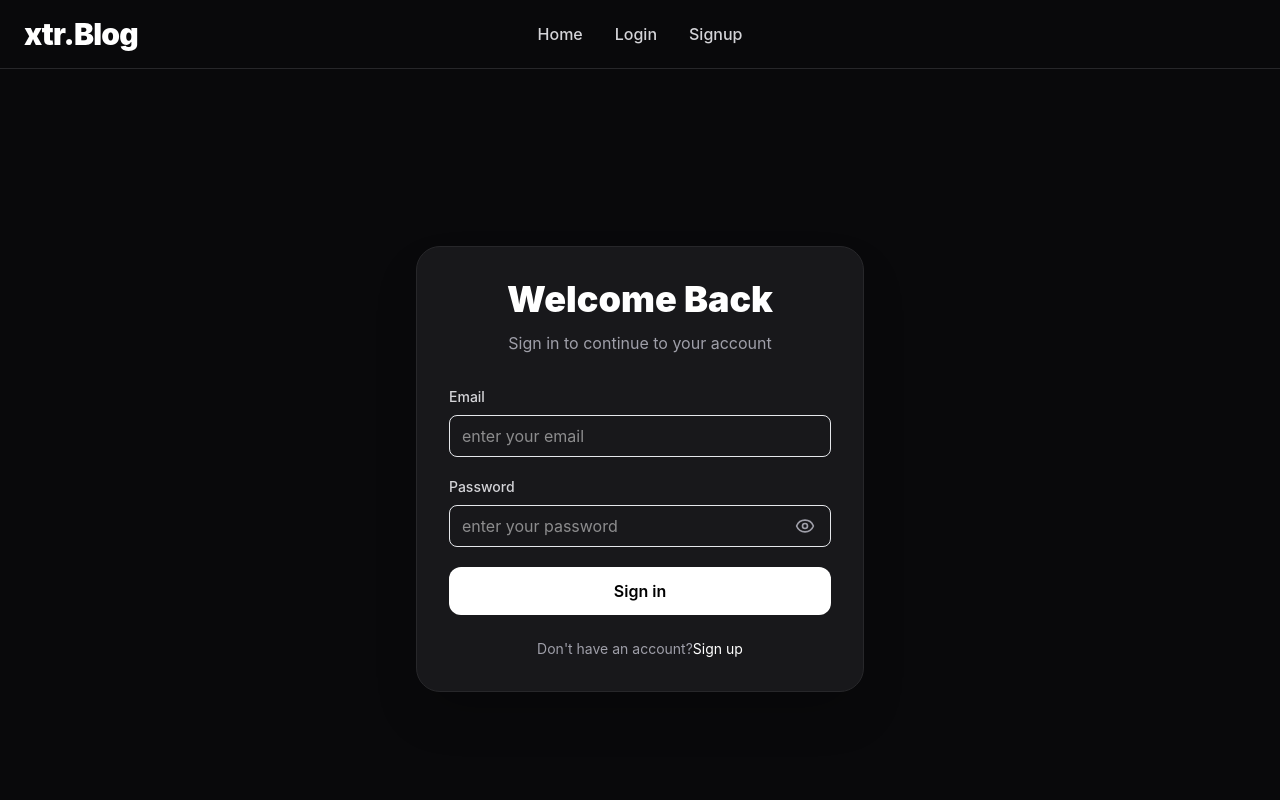
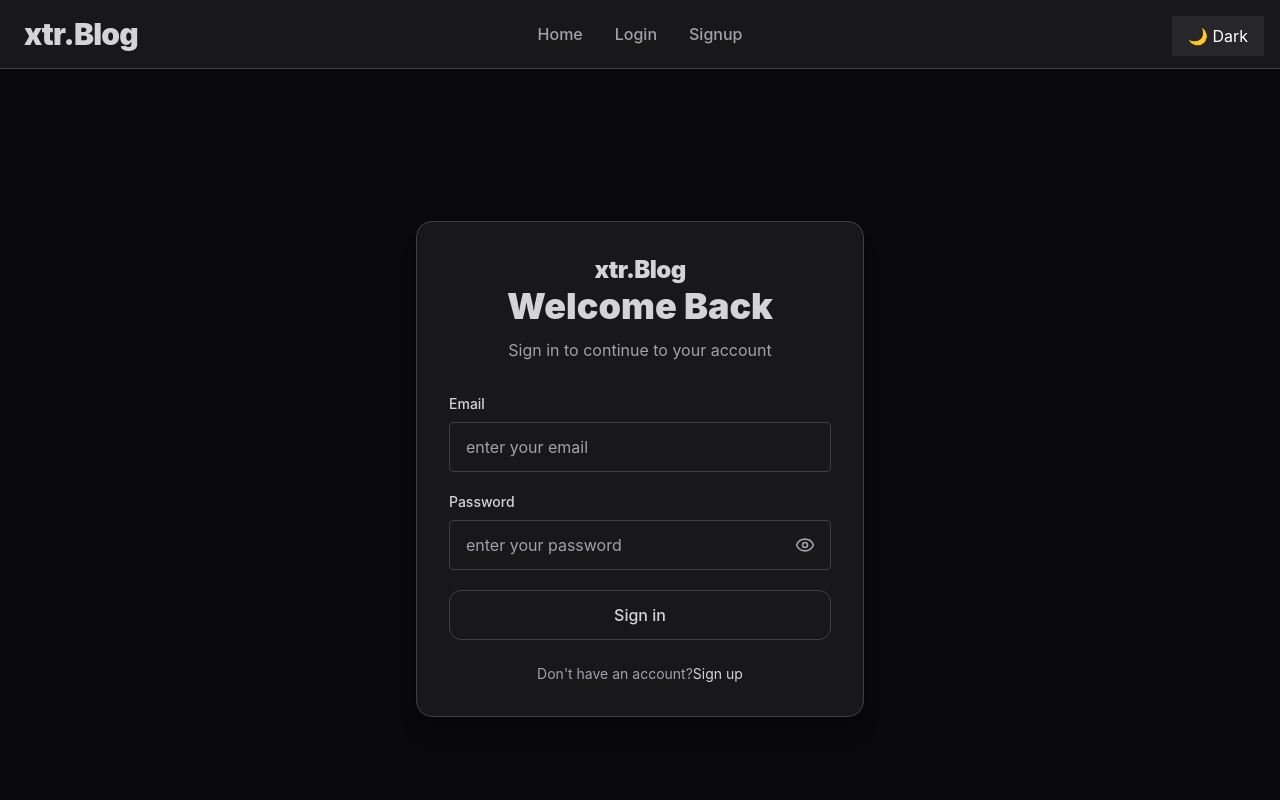
Before and after one commit to xtr0705/xtr-blog, a React (Vite) app: page /Login in a window 1280 px wide. Shown: the top 800 px of the page. Built offline with nearby package versions, Linux system fonts and the light colour scheme; no server answers.

Commit message:
Light/Dark mode. and some UI changes

```diff
--- a/src/App.jsx
+++ b/src/App.jsx
@@ -12,8 +12,10 @@ import Signup from "./pages/Signup";
 import Login from "./pages/Login";
 import Home from "./pages/Home";
 import AuthFlow from "./components/AuthFlow";
+import { useTheme } from "./context/ThemeContext";
 
 function App() {
+  const { theme, toggleTheme } = useTheme();
   const dispatch = useDispatch();
   const [loading, setLoading] = useState(true);
 
@@ -22,9 +24,9 @@ function App() {
       .then((userData) => {
         if (userData) {
           const mainUserData = {
-            id:userData.$id,
-            name:userData.name,
-            email:userData.email
+            id: userData.$id,
+            name: userData.name,
+            email: userData.email
           }
           dispatch(login(mainUserData))
         } else {
@@ -41,6 +43,12 @@ function App() {
       <div className='min-h-screen flex flex-wrap content-between bg-gray-400' >
         <div className='w-full block' >
           <Header />
+          <button
+            onClick={toggleTheme}
+            className="fixed top-4 right-4 z-50 px-4 py-2 bg-zinc-800 text-white"
+          >
+            {theme === "dark" ? "🌙 Dark" : "☀️ Light"}
+          </button>
 
           <Routes>
 
@@ -58,7 +66,7 @@ function App() {
               path="/login"
               element={
                 <AuthFlow authentication={false}>
-                <Login/>
+                  <Login />
                 </AuthFlow>
               }
             />
--- a/src/components/Header/Header.jsx
+++ b/src/components/Header/Header.jsx
@@ -29,13 +29,13 @@ function Header() {
     }
   ]
   return (
-    <header className='w-full border-b border-zinc-800 bg-zinc-950 sticky top-0 z-50 backdrop-blur'>
+    <header className="sticky top-0 z-50 w-full border-b border-[var(--border)] bg-[var(--surface)] backdrop-blur">
 
       <div className='max-w-7xl mx-auto px-3 md:px-6 py-3 md:py-4 grid grid-cols-3 items-center'>
 
         <Link
           to="/"
-          className="text-xl md:text-3xl font-black text-white tracking-tight hover:text-zinc-300 transition"
+          className="text-xl md:text-3xl font-black tracking-tight text-[var(--text)] transition hover:text-[var(--text-secondary)]"
         >
           xtr.Blog
         </Link>
@@ -51,7 +51,7 @@ function Header() {
                 >
                   <button
                     onClick={() => navigate(item.slug)}
-                    className='text-zinc-300 hover:text-white transition text-sm md:text-base font-medium capitalize'
+                    className="text-sm font-medium capitalize transition md:text-base text-[var(--text-secondary)] hover:text-[var(--text)]"
                   >
                     {item.name}
                   </button>
--- a/src/components/Input/Button.jsx
+++ b/src/components/Input/Button.jsx
@@ -1,13 +1,41 @@
 function Button({
   children,
-  className='cursor-pointer',
+  className = "",
   ...props
-}){
-  return(
-    <button className={`px-4 py-2 rounded-lg ${className}`} {...props} >
+}) {
+  return (
+    <button
+      className={`
+        cursor-pointer
+        px-4
+        py-2
+        rounded-lg
+
+        bg-(--surface)
+        border
+        border-(--border)
+
+        text-(--text)
+        font-medium
+
+        transition-all
+        duration-200
+
+        hover:bg-(--hover)
+        hover:border-zinc-500
+
+        active:scale-[0.98]
+
+        disabled:opacity-50
+        disabled:cursor-not-allowed
+
+        ${className}
+      `}
+      {...props}
+    >
       {children}
     </button>
-  )
+  );
 }
 
 export default Button;
--- a/src/components/Input/Input.jsx
+++ b/src/components/Input/Input.jsx
@@ -1,26 +1,67 @@
-import { forwardRef } from 'react';
+import { forwardRef } from "react";
 
-const Input = forwardRef(function Input({
-  className='',
-  label,
-  type='text',
-  ...props
-},ref) {
+const Input = forwardRef(function Input(
+  {
+    className = "",
+    label,
+    type = "text",
+    ...props
+  },
+  ref
+) {
   return (
-    <div className='w-full'>
-      {label &&
-      <label className='inline-block mb-1 pl-1' >
-        {label}
-      </label>
-      }
+    <div className="w-full">
+      {label && (
+        <label
+          className="
+            inline-block
+            mb-2
+            pl-1
+            text-sm
+            font-medium
+            text-[var(--text)]
+          "
+        >
+          {label}
+        </label>
+      )}
+
       <input
+        ref={ref}
         type={type}
-        className={`px-3 py-2 rounded-lg outline-none focus:duration-200 border border-gray-200 w-full ${className}`}
-        ref={ref}
+        className={`
+          w-full
+
+          rounded-sm
+
+          px-4
+          py-3
+
+          bg-[var(--surface)]
+          text-[var(--text)]
+
+          border
+          border-[var(--border)]
+
+          outline-none
+
+          placeholder:text-[var(--text-secondary)]
+
+          transition-all
+          duration-200
+
+          hover:border-zinc-500
+
+          focus:border-zinc-400
+          focus:ring-2
+          focus:ring-zinc-400/20
+
+          ${className}
+        `}
         {...props}
       />
     </div>
   );
-})
+});
 
 export default Input;
--- /dev/null
+++ b/src/context/ThemeContext.jsx
@@ -0,0 +1,30 @@
+import { createContext, useContext, useEffect, useState } from "react";
+
+const ThemeContext = createContext();
+
+export function ThemeProvider({ children }) {
+  const [theme, setTheme] = useState(() => {
+    return localStorage.getItem("theme") || "dark";
+  });
+
+  useEffect(() => {
+    document.documentElement.classList.remove("light", "dark");
+    document.documentElement.classList.add(theme);
+
+    localStorage.setItem("theme", theme);
+  }, [theme]);
+
+  const toggleTheme = () => {
+    setTheme((prev) => (prev === "dark" ? "light" : "dark"));
+  };
+
+  return (
+    <ThemeContext.Provider value={{ theme, toggleTheme }}>
+      {children}
+    </ThemeContext.Provider>
+  );
+}
+
+export function useTheme() {
+  return useContext(ThemeContext);
+}
--- a/src/index.css
+++ b/src/index.css
@@ -101,3 +101,36 @@
   border-radius: 0.35rem;
   font-family: "Fira Code", "JetBrains Mono", monospace;
 }
+:root {
+  --bg: #fafafa;
+  --surface: #ffffff;
+  --surface-2: #f4f4f5;
+
+  --text: #18181b;
+  --text-secondary: #52525b;
+
+  --border: #d4d4d8;
+
+  --hover: #e4e4e7;
+}
+
+.dark {
+  --bg: #09090b;
+  --surface: #18181b;
+  --surface-2: #27272a;
+
+  --text: #d4d4d8;
+  --text-secondary: #a1a1aa;
+
+  --border: #3f3f46;
+
+  --hover: #27272a;
+}
+
+body {
+  background: var(--bg);
+  color: var(--text);
+  transition:
+    background-color .25s ease,
+    color .25s ease;
+}
--- a/src/main.jsx
+++ b/src/main.jsx
@@ -6,13 +6,16 @@ import { Provider } from 'react-redux'
 import store from './store/store.js'
 import { BrowserRouter } from "react-router-dom"
 import "highlight.js/styles/atom-one-dark.css";
+import { ThemeProvider } from "./context/ThemeContext";
 
 
 createRoot(document.getElementById('root')).render(
   <StrictMode>
     <Provider store={store}>
       <BrowserRouter>
+      <ThemeProvider>
         <App />
+      </ThemeProvider>
       </BrowserRouter>
     </Provider>
   </StrictMode>,
--- a/src/pages/Login.jsx
+++ b/src/pages/Login.jsx
@@ -52,7 +52,7 @@ function Login() {
 
           <div className="w-10 h-10 border-4 border-zinc-700 border-t-white rounded-full animate-spin"></div>
 
-          <p className="text-zinc-400 text-sm">
+          <p className="text-[var(--text-secondary)] text-sm">
             Logging in...
           </p>
 
@@ -66,15 +66,21 @@ function Login() {
     return (
       <>
         <PageFadeIn>
-          <div className="min-h-screen bg-zinc-950 flex items-center justify-center px-4">
-            <div className={`w-full max-w-md bg-zinc-900 border border-zinc-800 rounded-3xl p-8 shadow-2xl`} >
+          <div className="min-h-screen bg-(--bg) flex items-center justify-center px-4">
+            <div className="w-full max-w-md bg-(--surface) border border-(--border) rounded-2xl p-8 shadow-xl" >
               <div className="mb-8 text-center" >
+                <Link
+                  to="/"
+                  className="text-2xl font-black tracking-tight text-[var(--text)]"
+                >
+                  xtr.Blog
+                </Link>
 
-                <h1 className="text-4xl font-black text-white mb-3" >
+                <h1 className="text-4xl font-black text-[var(--text)] mb-3" >
                   Welcome Back
                 </h1>
 
-                <p className="text-zinc-400">
+                <p className="text-(--text-secondary)">
                   Sign in to continue to your account
                 </p>
               </div>
@@ -83,7 +89,7 @@ function Login() {
 
               <form onSubmit={handleSubmit(Login)} className="space-y-5" >
                 <div>
-                  <label className="block text-sm font-medium text-zinc-300 mb-2">
+                  <label className="block text-sm font-medium text-(--text) mb-2">
                     Email
                   </label>
                   <Input
@@ -109,7 +115,7 @@ function Login() {
 
 
                 <div>
-                  <label className="block text-sm font-medium text-zinc-300 mb-2">
+                  <label className="block text-sm font-medium text-[var(--text)] mb-2">
                     Password
                   </label>
 
@@ -133,7 +139,7 @@ function Login() {
                     <button
                       type="button"
                       onClick={() => setShowPassword(!showPassword)}
-                      className="absolute right-4 top-1/2 -translate-y-1/2 text-zinc-400 hover:text-white transition"
+                      className="absolute right-4 top-1/2 -translate-y-1/2 text-(--text-secondary) hover:text-[var(--text)]transition"
                     >
                       {
                         showPassword
@@ -147,14 +153,14 @@ function Login() {
 
                 <Button
                   type="submit"
-                  className="w-full bg-white text-black hover:bg-zinc-600 transition rounded-xl py-3 font-semibold"
+                  className="w-full py-3 rounded-xl"
                 >Sign in</Button>
               </form>
-              <p className="text-center text-zinc-400 text-sm mt-6">
+              <p className="text-center text-[var(--text-secondary)] text-sm mt-6">
                 Don't have an account?{""}
                 <Link
                   to="/signup"
-                  className="text-white hover:underline"
+                  className="text-(--text) hover:underline"
                 >
                   Sign up
                 </Link>
```
Also changed, not shown: src/pages/Home.jsx (+53 -22 lines). Lines whose indentation alone changed are shown as unchanged.
